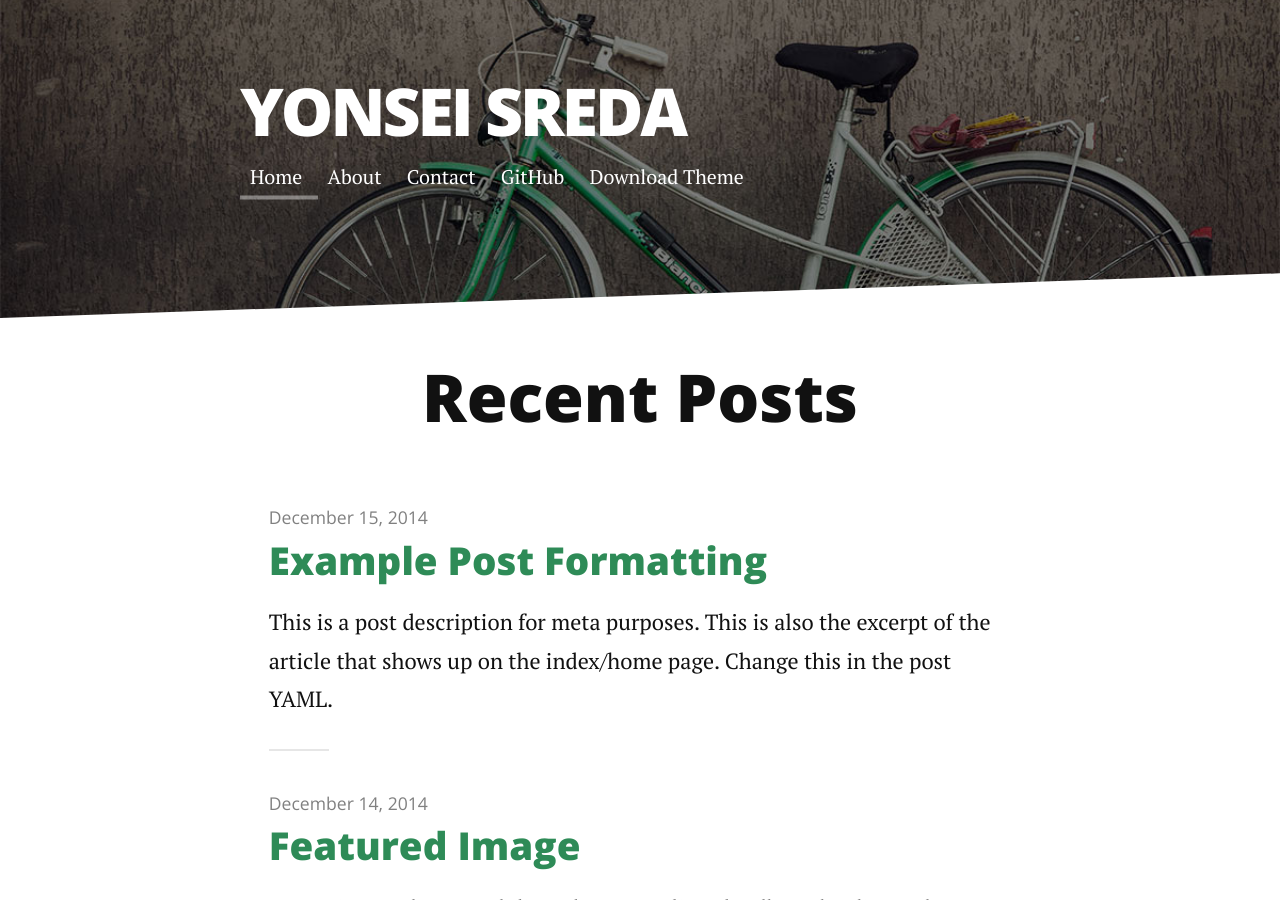
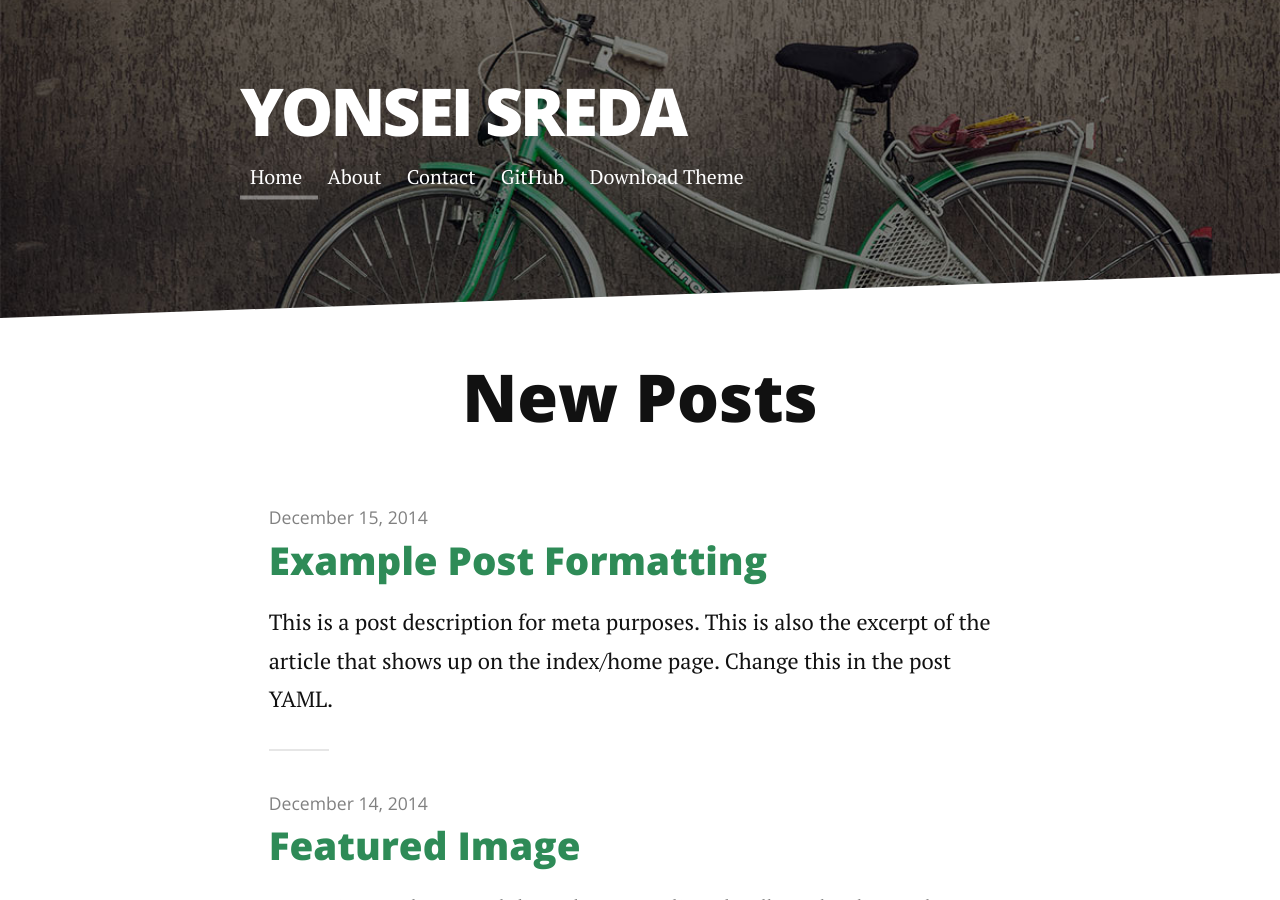
Before and after one commit to yonseisreda/yonseisreda.github.io, a Jekyll site: the page built from index.html, in a window 1280 px wide and 900 px high. Built offline with Jekyll 4.4.1, drawn with Linux system fonts in a browser that asks for light colours; nearby versions of some CDN libraries; the list of posts is cut into pages by our own code.

Commit message:
Update index.html

```diff
--- a/index.html
+++ b/index.html
@@ -1,10 +1,10 @@
 ---
 layout: default
-title: Long Haul
+title: Yonsei
 ---
 
 <div class="home" id="home">
-  <h1 class="pageTitle">Recent Posts</h1>
+  <h1 class="pageTitle">New Posts</h1>
   <ul class="posts noList">
     {% for post in paginator.posts %}
       <li>
```
